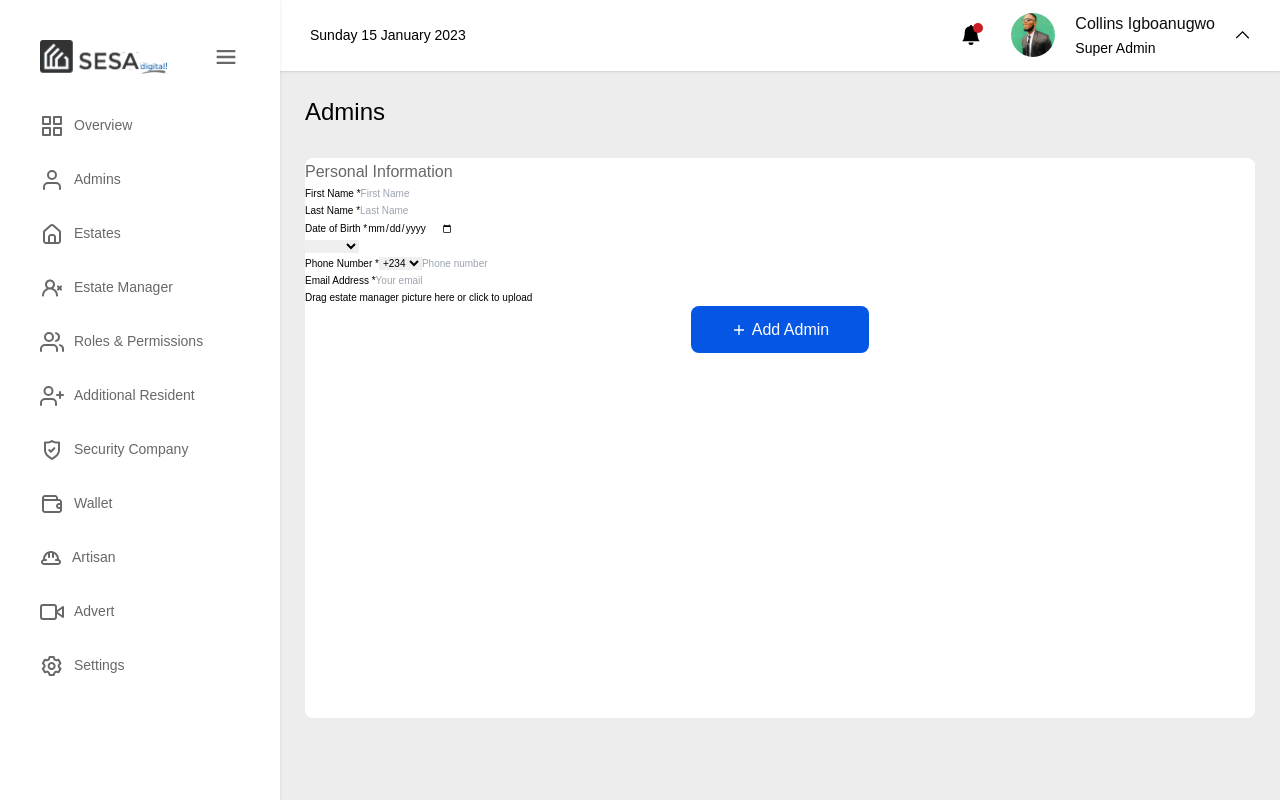
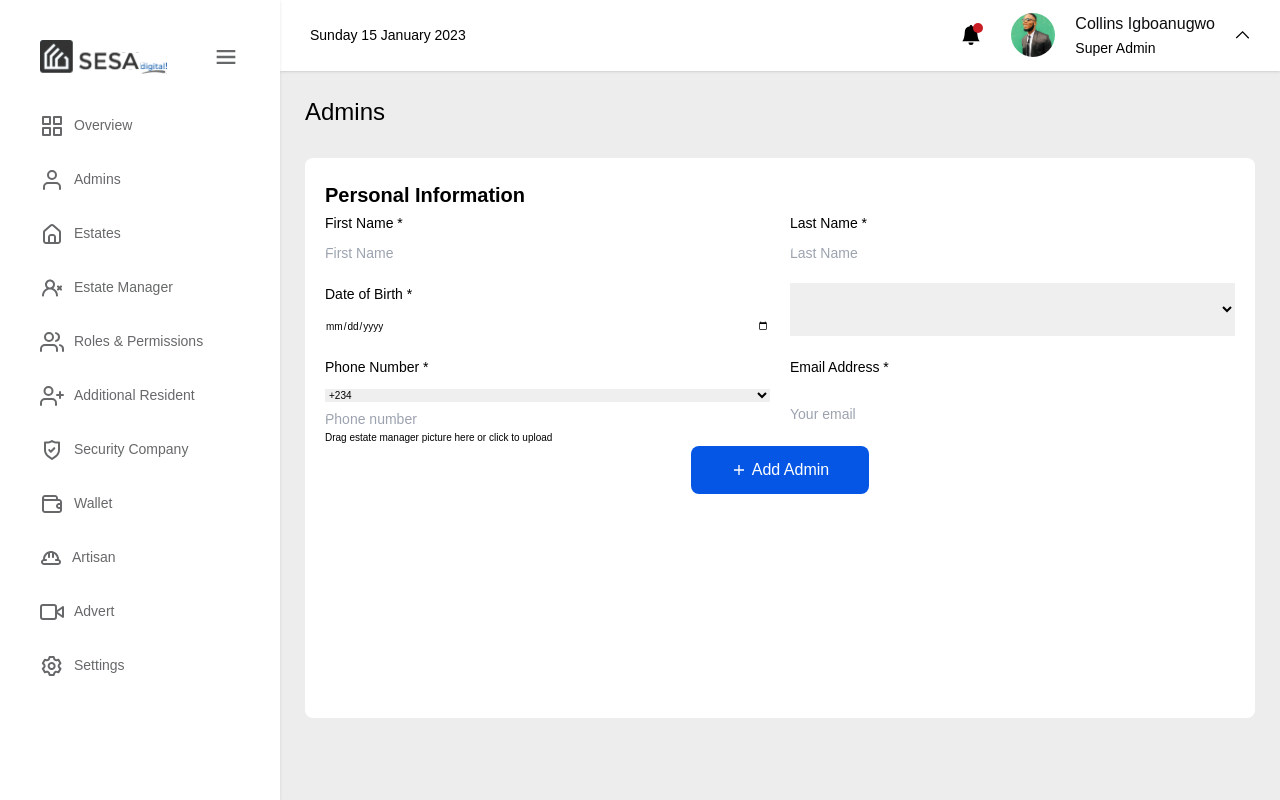
Before and after one commit to Niscolinx/sesa, a React (Vite) app: page /dashboard/admins in a window 1280 px wide. Both pictures are taken after a click on the button "Add Admin". Built offline with nearby package versions, Linux system fonts and the light colour scheme; a web font is replaced by a local one.

Commit message:
working on admin

```diff
--- a/src/components/admins/AddAdmin.tsx
+++ b/src/components/admins/AddAdmin.tsx
@@ -9,9 +9,9 @@ const AddAdmin = () => {
 
     return (
         <div className='addAdmin'>
-            <p className='heading3'>Personal Information</p>
-            <form onSubmit={handleSubmit} className='addAdmin__form'>
-                <section className='addAdmin__formBox'>
+            <p className='addAdmin__heading'>Personal Information</p>
+            <form onSubmit={handleSubmit} className='addAdmin__formBox'>
+                <section className='addAdmin__form'>
                     <div className='addAdmin__form--item'>
                         <label htmlFor='firstName'>First Name *</label>
                         <input
--- a/src/sass/components/dashboard/admins.scss
+++ b/src/sass/components/dashboard/admins.scss
@@ -1,14 +1,12 @@
-.admins{
-
-    &__container{
+.admins {
+    &__container {
         background-color: $color-white;
         border-radius: $border-radius;
         height: 70vh;
         margin-top: 3rem;
-
     }
 
-    &__wrapper{
+    &__wrapper {
         display: grid;
         place-content: center;
         width: 100%;
@@ -17,18 +15,50 @@
         gap: 1rem;
     }
 
-    &__btn{
+    &__btn {
         background-color: $color-blue-1;
         color: white;
         display: flex;
-        gap: .5rem;
+        gap: 0.5rem;
         align-items: center;
         border-radius: $border-radius;
         justify-self: center;
         padding: 1rem 4rem;
     }
 
-    .addAdmin{
+    .addAdmin {
+        padding: 2rem;
 
+        &__heading {
+            font-size: 2rem;
+            font-weight: 600;
+        }
+
+        &__form {
+            display: grid;
+            grid-template-columns: repeat(auto-fit, minmax(37rem, 1fr));
+            gap: 2rem;
+
+
+
+            &--item {
+                display: grid;
+                gap: 1rem;
+
+                label{
+                    font-size: 1.4rem;
+                    font-weight: 500;
+                }
+                input{
+                    width: 100%;
+                    border-radius: $border-radius;
+
+                    &::placeholder{
+                        font-size: 1.4rem;
+                        font-weight: 300;
+                    }
+                }
+            }
+        }
     }
 }
```
